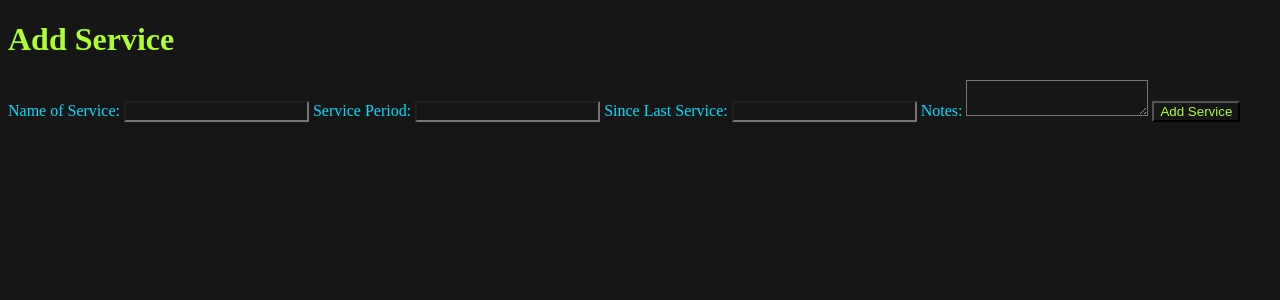
After one commit to Caleb-Beazel/moto-service-app, a Flask app: template templates/service_new.html in a window 1280 px wide. The commit adds this page. Shown: the top 300 px of the page. Run offline with Flask 3, Linux system fonts and the light colour scheme; the template is opened without the code that fills it: values that come from a table or form of the project are taken from there, others are empty.

Commit message:
can add a service to bike

```diff
--- a/forms.py
+++ b/forms.py
@@ -19,7 +19,7 @@ class AddVehicle(FlaskForm):
     model = StringField('Model: ', [validators.InputRequired()])
     year = SelectField('Year: ',[validators.InputRequired()], choices=list(range(2030, 1900, -1)))
     use_val = IntegerField('Use: ', [validators.InputRequired()])
-    use_unit = SelectField('Use Units', [validators.InputRequired()], choices=['miles', 'hours'] )
+    use_unit = SelectField('Use Units', [validators.InputRequired()], choices=['miles', 'kilometers', 'hours'])
     vehicle_notes = TextAreaField('Notes: ')
     vehicle_image_link = StringField('Image Link: ')
     submit = SubmitField("Add Vehicle")
@@ -29,8 +29,16 @@ class EditVehicle(FlaskForm):
     make = StringField('Make: ', [validators.InputRequired()])
     model = StringField('Model: ', [validators.InputRequired()])
     year = SelectField('Year: ',[validators.InputRequired()], choices=list(range(2030, 1900, -1)))
-    use_val = IntegerField('Use: ', [validators.InputRequired()])
-    use_unit = SelectField('Use Units', [validators.InputRequired()], choices=['miles', 'hours'] )
+    # use_val = IntegerField('Use: ', [validators.InputRequired()])
+    use_unit = SelectField('Use Units', [validators.InputRequired()], choices=['miles', 'kilometers', 'hours'])
     vehicle_notes = TextAreaField('Notes: ')
     vehicle_image_link = StringField('Image Link: ')
     submit = SubmitField("Submit Edits")
+
+
+class AddService(FlaskForm):
+    service_name = StringField('Name of Service: ', [validators.InputRequired()])
+    service_period = IntegerField('Service Period: ', [validators.InputRequired()])
+    period_count = IntegerField('Since Last Service: ', [validators.InputRequired()])
+    service_notes = TextAreaField('Notes: ')
+    submit = SubmitField("Add Service")
--- a/server.py
+++ b/server.py
@@ -3,7 +3,7 @@ from model import connect_to_db, db, User, Vehicle, Service, Occurence
 from jinja2 import StrictUndefined
 from werkzeug.security import generate_password_hash, check_password_hash
 from flask_login import LoginManager, login_required, UserMixin, login_manager,login_user, logout_user, current_user
-from forms import LoginForm, CreateAccount, AddVehicle, EditVehicle
+from forms import LoginForm, CreateAccount, AddVehicle, EditVehicle, AddService
 import crud
 
 
@@ -19,7 +19,7 @@ login_manager.init_app(app)
 def load_user(user_id):
     return User.query.get(user_id)
 
-# User Login endpoints
+# ------ User Endpoints -------
 
 @app.route("/")
 def homepage():
@@ -85,7 +85,7 @@ def user_home():
 
     return render_template("user_home.html", user_services=sorted_user_services)
 
-# Vehicle Endpoints
+# ---- Vehicle Endpoints -----
 
 # Create Vehicle Page
 @app.route("/user-home/vehicles/add")
@@ -120,7 +120,7 @@ def create_new_vehicle():
     return redirect("/user-home")
 
 
-
+# Edit Vehicle Page
 @app.route("/user-home/vehicles/<vehicle_id>/edit", methods=["GET", "UPDATE"])
 @login_required
 def edit_vehicle(vehicle_id):
@@ -129,7 +129,7 @@ def edit_vehicle(vehicle_id):
 
     return render_template("vehicle_edit.html", edit_vehicle=edit_vehicle, vehicle=vehicle)
 
-
+# Submit Vehicle Edit
 @app.route("/user-home/vehicles/<vehicle_id>/edit/submit", methods=["GET", "POST"])
 @login_required
 def submit_edit_vehicle(vehicle_id):
@@ -151,14 +151,14 @@ def submit_edit_vehicle(vehicle_id):
 
     return redirect(f"/user-home/vehicles/{vehicle_id}")
 
-
+# Show Vehicle Details Page
 @app.route("/user-home/vehicles/<vehicle_id>")
 @login_required
 def vehicle_details(vehicle_id):
     vehicle = Vehicle.query.get(vehicle_id)
     return render_template("vehicle_details.html", vehicle_id=vehicle_id, vehicle=vehicle)
 
-
+# Delete A Vehicle
 @app.route("/user-home/vehicles/<vehicle_id>/delete")
 @login_required
 def delete_vehicle(vehicle_id):
@@ -180,9 +180,7 @@ def delete_vehicle(vehicle_id):
     return redirect("/user-home")
 
 
-
-
-# Service Endpoints
+# ----- Service Endpoints ------
 
 @app.route("/user-home/services/<service_id>")
 @login_required
@@ -192,6 +190,53 @@ def service_details(service_id):
     return render_template("service_details.html", service_id=service_id, service=service)
 
 
+@app.route("/user-home/vehicles/<vehicle_id>/add-service")
+@login_required
+def new_service_form(vehicle_id):
+    vehicle = Vehicle.query.get(vehicle_id)
+    new_service = AddService()
+    return render_template("service_new.html", new_service=new_service, vehicle=vehicle)
+
+@app.route("/user-home/vehicles/<vehicle_id>/add-service/submit", methods=["GET", "POST"])
+@login_required
+def create_new_service(vehicle_id):
+
+    new_service = AddService()
+    vehicle = Vehicle.query.get(vehicle_id)
+
+    vehicle_id = vehicle_id
+    service_name = new_service.service_name.data
+    service_period = new_service.service_period.data
+    period_count = new_service.period_count.data
+    period_units = vehicle.use_unit
+    service_notes = new_service.service_notes.data
+
+    service = crud.create_service(vehicle_id, service_name, service_period, period_count, period_units, service_notes)
+
+    db.session.add(service)
+    db.session.commit()
+
+    flash(f"Service: - {service_name} - has been added to your {vehicle.year} {vehicle.make} {vehicle.model}.")
+
+    return redirect(f"/user-home/vehicles/{vehicle_id}")
+
+
+
+
+# @app.route("/user-home/services/<service_id>/edit")
+# @login_required
+# def edit_service(service_id):
+#     service = Service.query.get(service_id)
+#     edit_service =
+
+# @app.route("/user-home/services/<service_id>/complete")
+# @login_required
+
+# @app.route("/user-home/services/<service_id>/delete")
+# @login_required
+
+
+
 if __name__ == "__main__":
     connect_to_db(app)
     app.run(debug=True)
--- /dev/null
+++ b/templates/service_new.html
@@ -0,0 +1,20 @@
+{% extends 'base.html' %}
+{% block title %}Add a Service{% endblock %}
+
+{% block body %}
+<div class="w-50">
+    <h1>Add Service</h1>
+    <form action="{{ url_for('create_new_service', vehicle_id = vehicle.vehicle_id) }}" method="POST">
+        {{ new_service.csrf_token() }}
+        {{ new_service.service_name.label(class="form-label") }}
+        {{ new_service.service_name(class="form-control") }}
+        {{ new_service.service_period.label(class="form-label") }}
+        {{ new_service.service_period(class="form-control") }}
+        {{ new_service.period_count.label(class="form-label") }}
+        {{ new_service.period_count(class="form-control") }}
+        {{ new_service.service_notes.label(class="form-label") }}
+        {{ new_service.service_notes(class="form-control") }}
+        {{ new_service.submit(class="btn btn-primary mt-3 form-button") }}
+    </form>
+</div>
+{% endblock %}
--- a/templates/user_home.html
+++ b/templates/user_home.html
@@ -14,6 +14,7 @@
             <p>Make: {{ vehicle.make }} </p>
             <p>Model: {{ vehicle.model }} </p>
             <p>Year: {{ vehicle.year }} </p>
+            <p>Use: {{vehicle.use_val}} {{vehicle.use_unit}} </p>
     </div>
         <br>
         <br>
--- a/templates/vehicle_details.html
+++ b/templates/vehicle_details.html
@@ -18,6 +18,9 @@
 <a href="/user-home/vehicles/{{vehicle_id}}/edit">
     <button class="btn btn-primary mt-3 form-button">Edit Vehicle</button>
 </a>
+<a href="/user-home/vehicles/{{vehicle_id}}/add-service">
+    <button class="btn btn-primary mt-3 form-button">Add a Service</button>
+</a>
 
 <a href="/user-home/vehicles/{{vehicle_id}}/delete">
     <button class="btn btn-primary mt-3 form-button">Delete Vehicle</button>
--- a/templates/vehicle_edit.html
+++ b/templates/vehicle_edit.html
@@ -4,7 +4,7 @@
 {% block body %}
 <div class="w-50">
     <h1>Edits for {{vehicle.year}} {{vehicle.make}} {{vehicle.model}} </h1>
-    <form action="{{ url_for('submit_edit_vehicle', vehicle_id= vehicle.vehicle_id ) }}" method="POST">
+    <form action="{{ url_for('submit_edit_vehicle', vehicle_id=vehicle.vehicle_id ) }}" method="POST">
         {{ edit_vehicle.csrf_token() }}
         {{ edit_vehicle.vin.label(class="form-label") }}
         {{ edit_vehicle.vin(class="form-control") }}
@@ -14,10 +14,6 @@
         {{ edit_vehicle.model(class="form-control") }}
         {{ edit_vehicle.year.label(class="form-label") }}
         {{ edit_vehicle.year(class="form-control") }}
-        {{ edit_vehicle.use_val.label(class="form-label") }}
-        {{ edit_vehicle.use_val(class="form-control") }}
-        {{ edit_vehicle.use_unit.label(class="form-label") }}
-        {{ edit_vehicle.use_unit(class="form-control") }}
         {{ edit_vehicle.vehicle_notes.label(class="form-label") }}
         {{ edit_vehicle.vehicle_notes(class="form-control") }}
         {{ edit_vehicle.vehicle_image_link.label(class="form-label") }}
```
Also changed, not shown: templates/service_details.html (+13 -0 lines).
